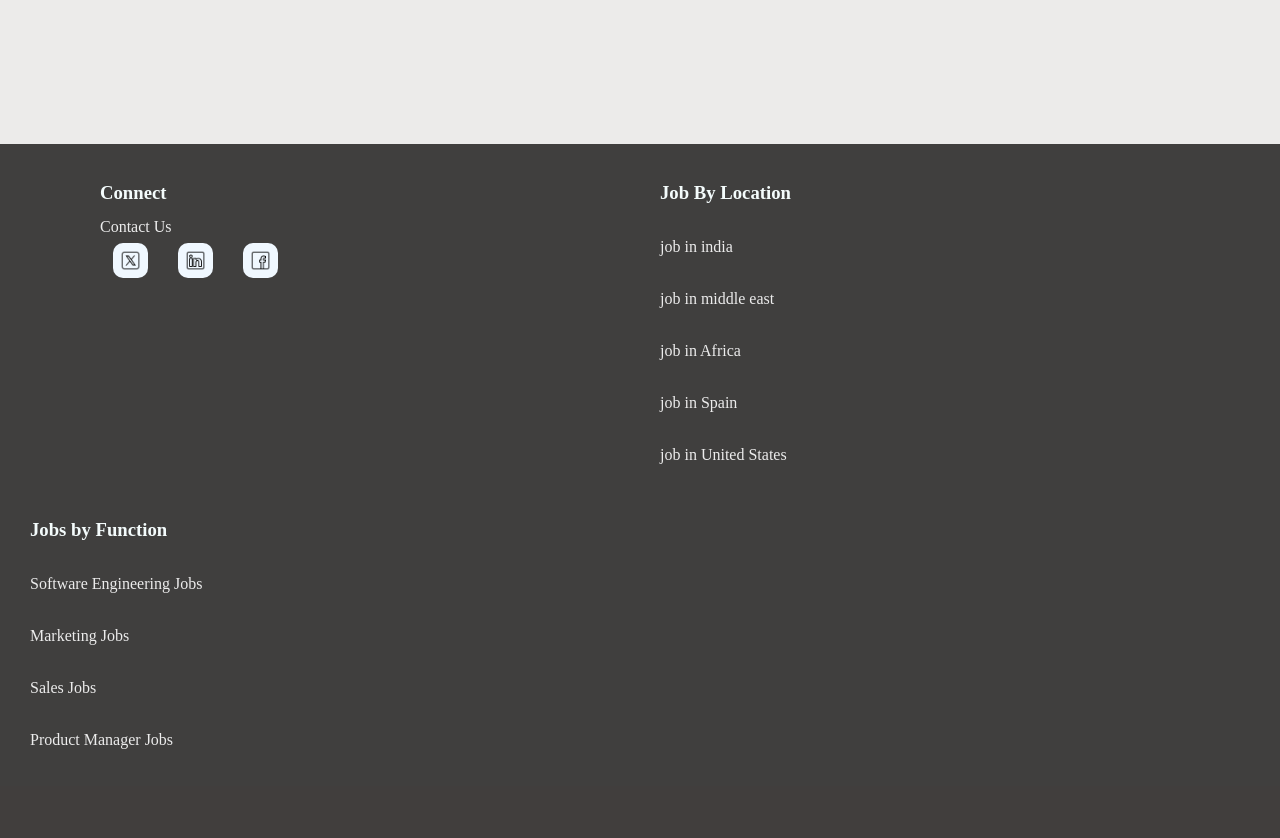
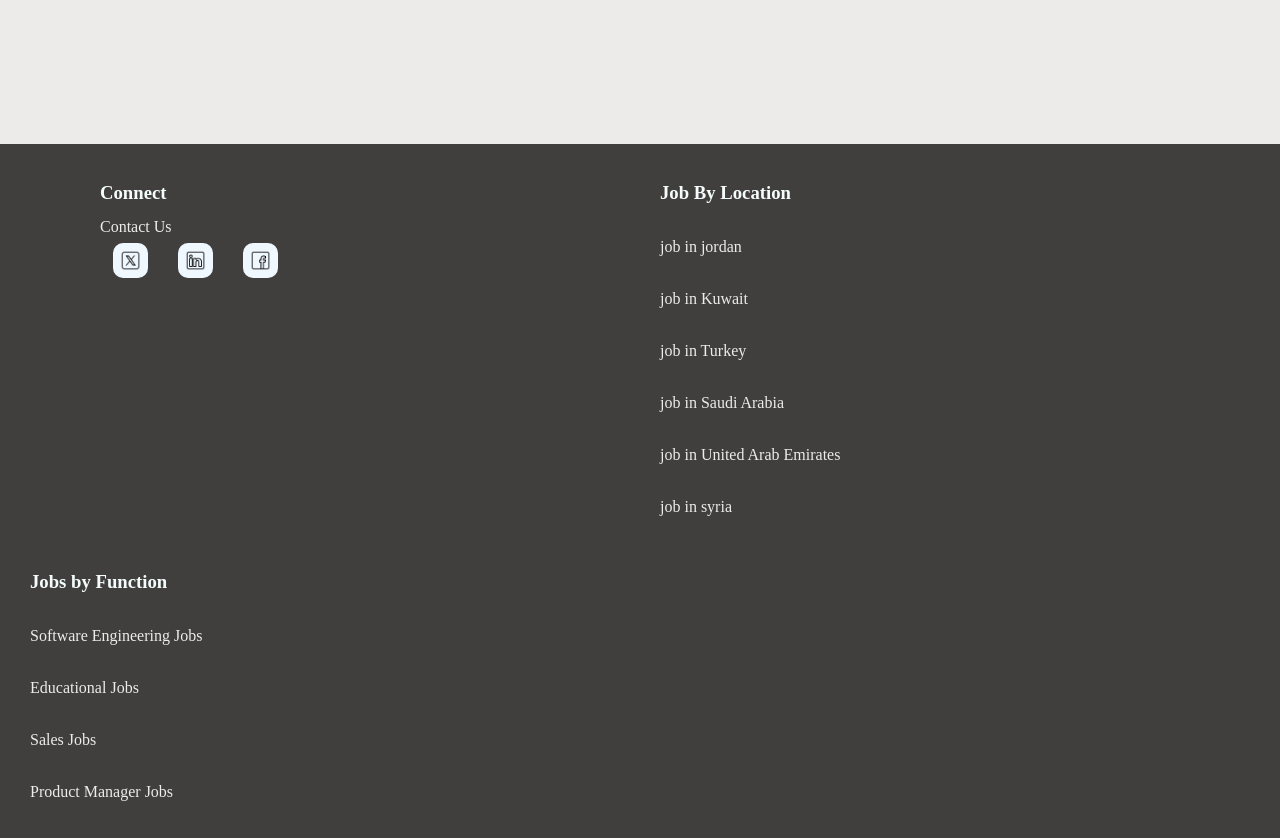
Before and after one commit to fatimatoghoz23/job-portal, a Django app: page / in a window 1280 px wide. Shown: the part 2494-3332 px from the top of the page. Before the commit the page ends 3243 px from the top, so only its background shows below. Run offline with Django 4.2, Linux system fonts and the light colour scheme; data comes from the database, SQL or seed files in the repository; data that the repository does not hold is empty.

Commit message:
Update footer.html

```diff
--- a/templates/footer.html
+++ b/templates/footer.html
@@ -22,16 +22,18 @@
      </div>
      <div class='jobb'>
       <h3>Job By Location</h3>
-      <p>job in india</p>
-      <p>job in middle east</p>
-      <p>job in Africa</p>
-      <p>job in Spain</p>
-      <p>job in United States</p>
+      <p>job in jordan</p>
+      <p>job in Kuwait</p>
+      <p>job in Turkey</p>
+      <p>job in Saudi Arabia</p>
+      <p>job in United Arab Emirates</p>
+      <p>job in syria</p>
+
      </div>
      <div class='function'>
       <h3>Jobs by Function</h3>
       <p>Software Engineering Jobs</p>
-      <p>Marketing Jobs </p>
+      <p>Educational Jobs </p>
       <p>Sales Jobs</p>
       <p>Product Manager Jobs</p>
      </div>
```
